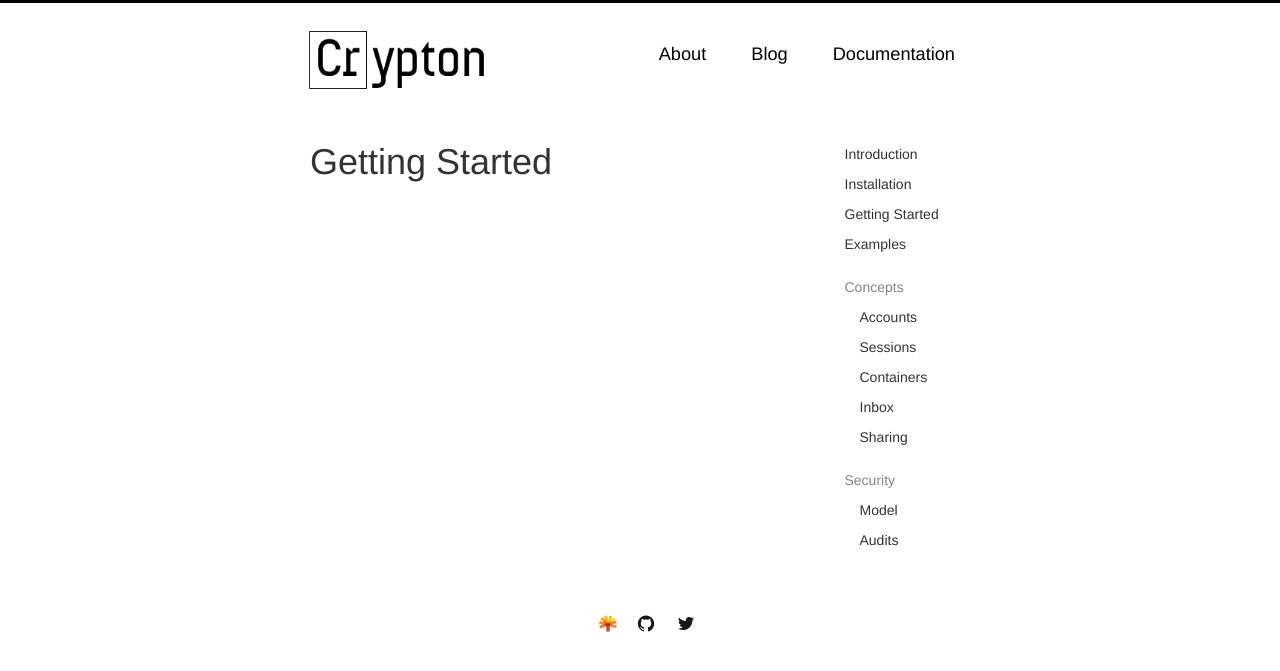
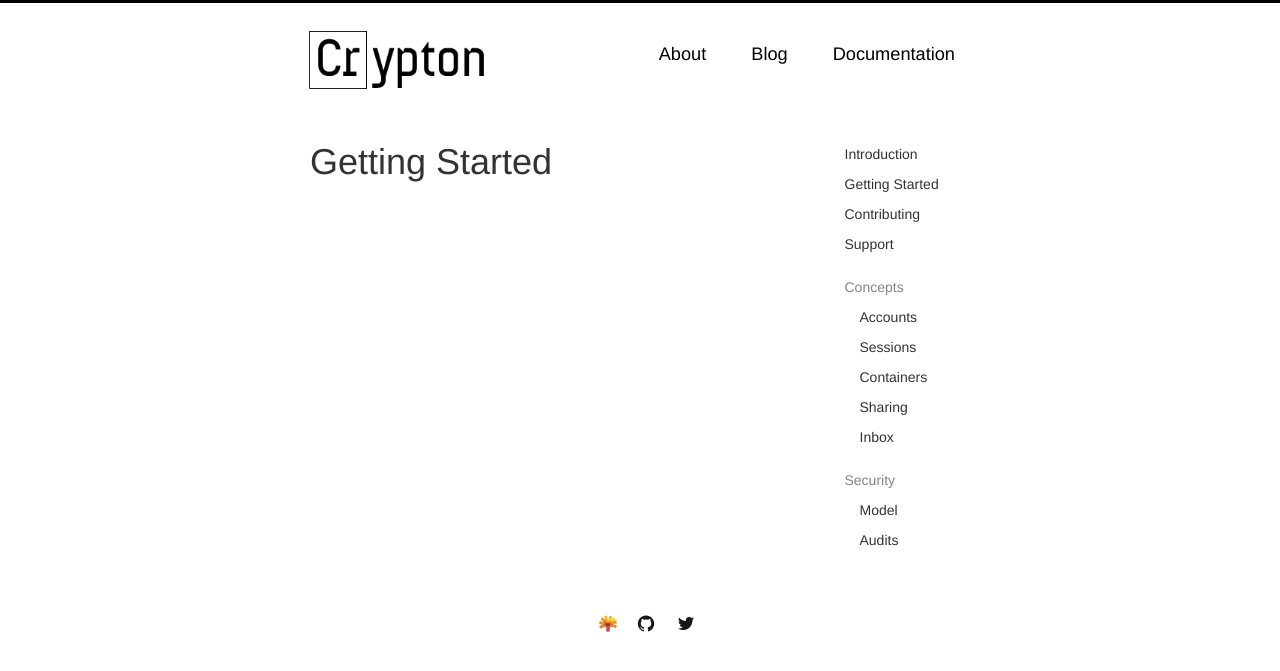
Before and after one commit to SpiderOak/crypton-web, a Jekyll site: the page built from docs/getting-started.md, in a window 1280 px wide. Shown: the top 671 px of the page. Built offline with Jekyll 4.4.1, drawn with Linux system fonts in a browser that asks for light colours; Markdown is read by kramdown in place of the engine named in the settings.

Commit message:
small changes

```diff
--- a/_includes/post_summary.html
+++ b/_includes/post_summary.html
@@ -8,7 +8,9 @@
       <span class="date">{{ post.date | date: "%B %-d, %Y" }}</span>
       by
       <span class="author">
-        <a href="https://twitter.com/{{ site.data.authors[post.author].twitter }}" target="_blank">{{ site.data.authors[post.author].name }}</a>
+          <a href="https://twitter.com/{{ site.data.authors[post.author].twitter }}" target="_blank">
+            {{ site.data.authors[post.author].name }}
+          </a>
       </span>
     </div>
 
--- a/_layouts/blog.html
+++ b/_layouts/blog.html
@@ -6,7 +6,9 @@
         <span class="date">{{ page.date | date: "%B %-d, %Y" }}</span>
         by
         <span class="author">
-          <a href="/blog/authors/{{ page.author }}.html">{{ site.data.authors[page.author].name }}</a>
+          <a href="https://twitter.com/{{ site.data.authors[page.author].twitter }}" target="_blank">
+            {{ site.data.authors[page.author].name }}
+          </a>
         </span>
       </p>
     </div>
--- a/_layouts/docs.html
+++ b/_layouts/docs.html
@@ -5,17 +5,18 @@
       <div data-spy="affix" data-offset-top="100">
         <ul class="nav">
           <li><a href="/docs">Introduction</a></li>
-          <li><a href="/docs/installation.html">Installation</a></li>
           <li><a href="/docs/getting-started.html">Getting Started</a></li>
-          <li><a href="https://github.com/SpiderOak/crypton/tree/master/client/examples" target="blank">Examples</a></li>
+          <li><a href="/docs/contributing.html">Contributing</a></li>
+          <li><a href="/docs/support.html">Support</a></li>
+          <!--<li><a href="https://github.com/SpiderOak/crypton/tree/master/client/examples" target="blank">Examples</a></li>-->
           <li>
             <span class="section">Concepts</span>
             <ul class="nav">
               <li><a href="/docs/concepts/accounts.html">Accounts</a></li>
               <li><a href="/docs/concepts/sessions.html">Sessions</a></li>
               <li><a href="/docs/concepts/containers.html">Containers</a></li>
+              <li><a href="/docs/concepts/sharing.html">Sharing</a></li>
               <li><a href="/docs/concepts/containers.html">Inbox</a></li>
-              <li><a href="/docs/concepts/sharing.html">Sharing</a></li>
             </ul>
           </li>
           <li>
--- a/index.html
+++ b/index.html
@@ -42,7 +42,7 @@
             <p class="subheader">Zero knowledge without knowing cryptography</p>
             <p>
               <a href="/docs" class="btn btn-primary btn-large">Learn</a>
-              <a href="/docs/installation.html" class="btn btn-primary btn-large">Install</a>
+              <a href="/docs/getting-started.html" class="btn btn-primary btn-large">Install</a>
             </p>
             <p class="big-icons">
               <span class="icon icon-hand-block"><!-- --></span>
```
Also changed, not shown: docs/contributing.md (added, +14 -0 lines), docs/installation.md (deleted, +0 -6 lines), docs/support.md (added, +6 -0 lines).
